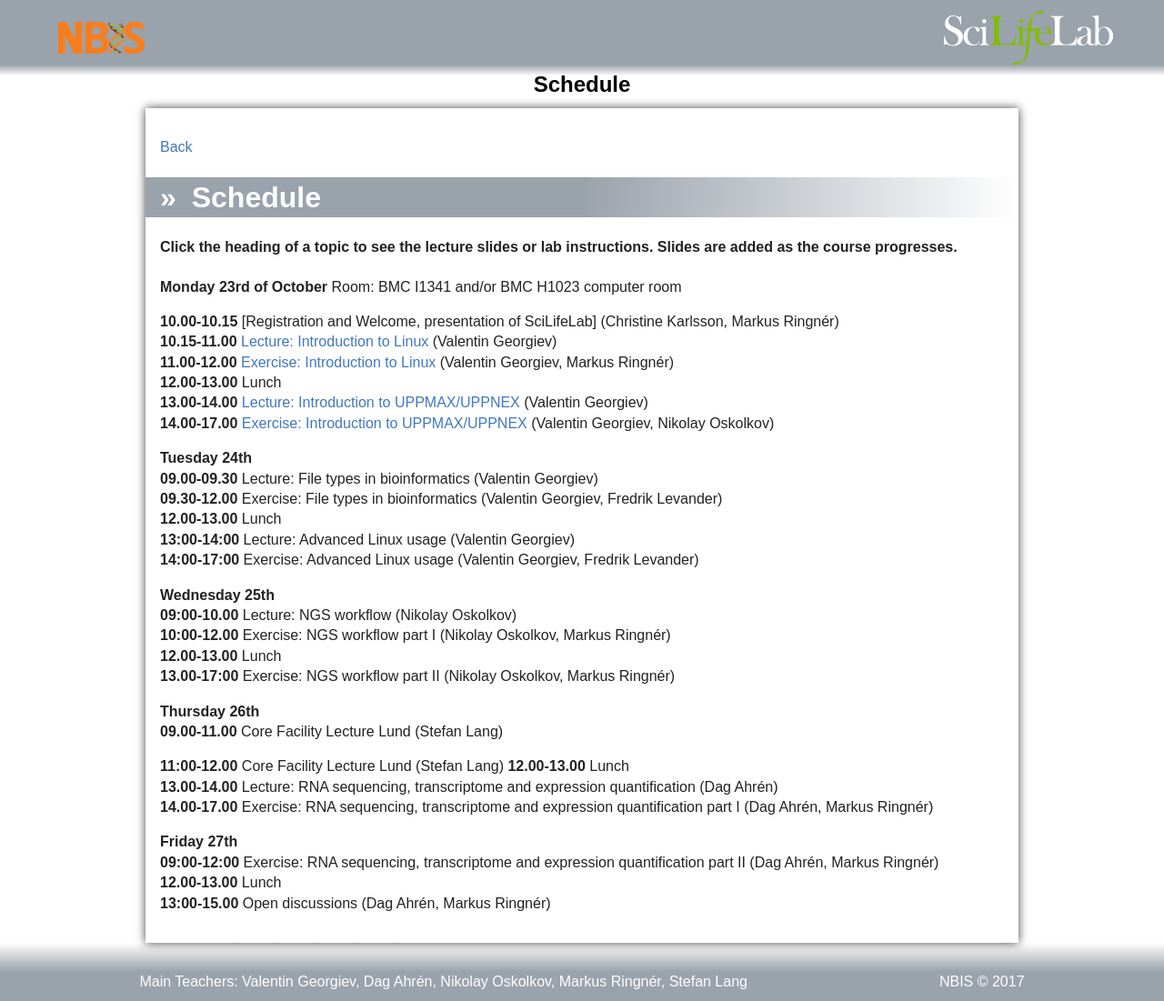
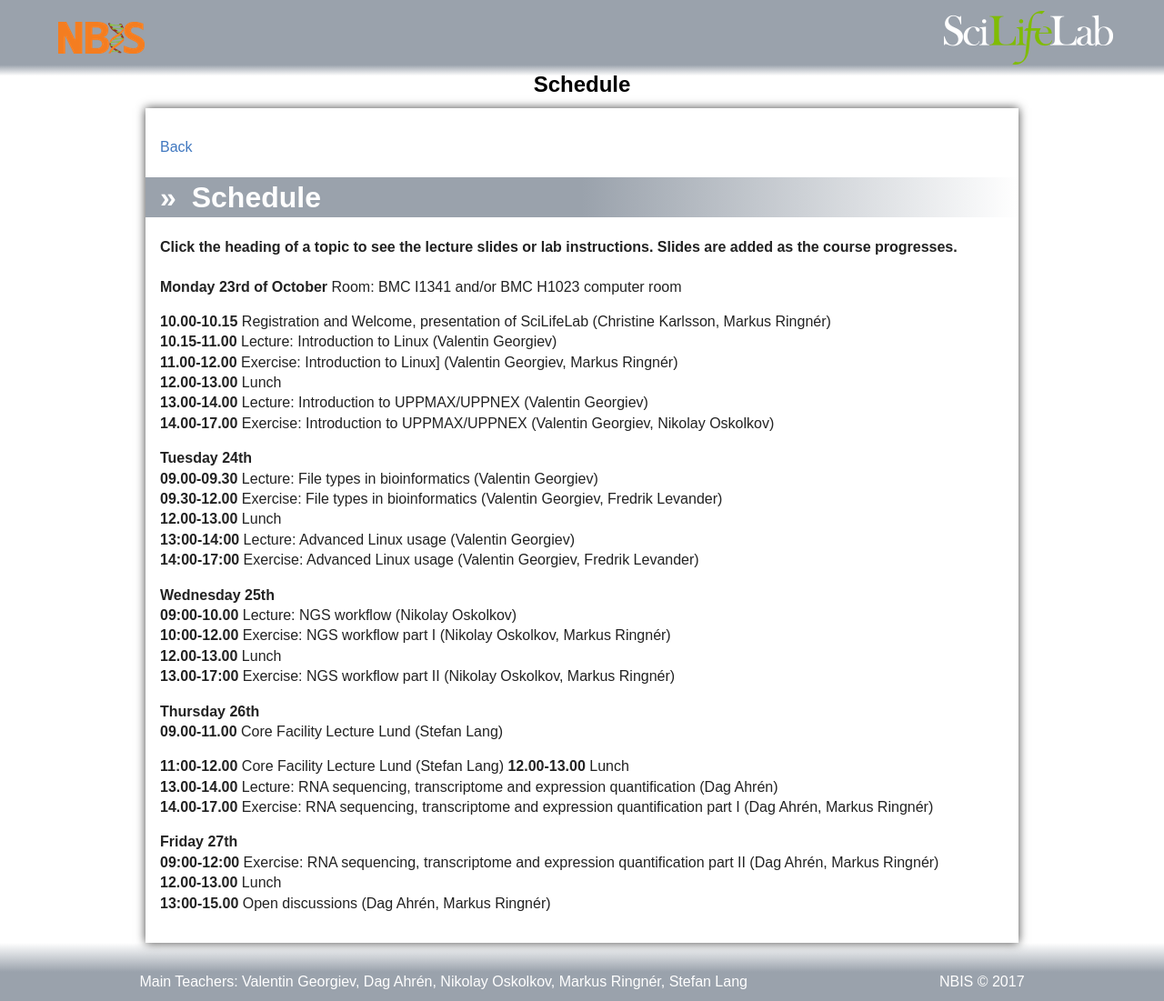
Before and after one commit to NBISweden/NGScourse, a Jekyll site: the page built from 1710/schedule.md, in a window 1280 px wide. Shown: the whole page at 91% size. Built offline with Jekyll 4.4.1, drawn with Linux system fonts in a browser that asks for light colours; part of the change alters nothing that is shown.

```diff
--- a/1710/schedule.md
+++ b/1710/schedule.md
@@ -10,12 +10,12 @@ title:  'Schedule'
 **Monday 23rd of October**
 Room: BMC I1341 and/or BMC H1023 computer room
 
-**10.00-10.15** [Registration and Welcome, presentation of SciLifeLab] (Christine Karlsson, Markus Ringnér)
-**10.15-11.00** [Lecture: Introduction to Linux](slides/linux-tutorial.pdf) (Valentin Georgiev)
-**11.00-12.00** [Exercise: Introduction to Linux](labs/linux-intro) (Valentin Georgiev, Markus Ringnér)
+**10.00-10.15** Registration and Welcome, presentation of SciLifeLab (Christine Karlsson, Markus Ringnér)
+**10.15-11.00** Lecture: Introduction to Linux (Valentin Georgiev)
+**11.00-12.00** Exercise: Introduction to Linux] (Valentin Georgiev, Markus Ringnér)
 **12.00-13.00** Lunch
-**13.00-14.00** [Lecture: Introduction to UPPMAX/UPPNEX](slides/UPPMAX-tutorial.pdf) (Valentin Georgiev)
-**14.00-17.00** [Exercise: Introduction to UPPMAX/UPPNEX](labs/uppmax-intro) (Valentin Georgiev, Nikolay Oskolkov)
+**13.00-14.00** Lecture: Introduction to UPPMAX/UPPNEX (Valentin Georgiev)
+**14.00-17.00** Exercise: Introduction to UPPMAX/UPPNEX (Valentin Georgiev, Nikolay Oskolkov)
 
 **Tuesday 24th**
 **09.00-09.30** Lecture: File types in bioinformatics (Valentin Georgiev)
```
